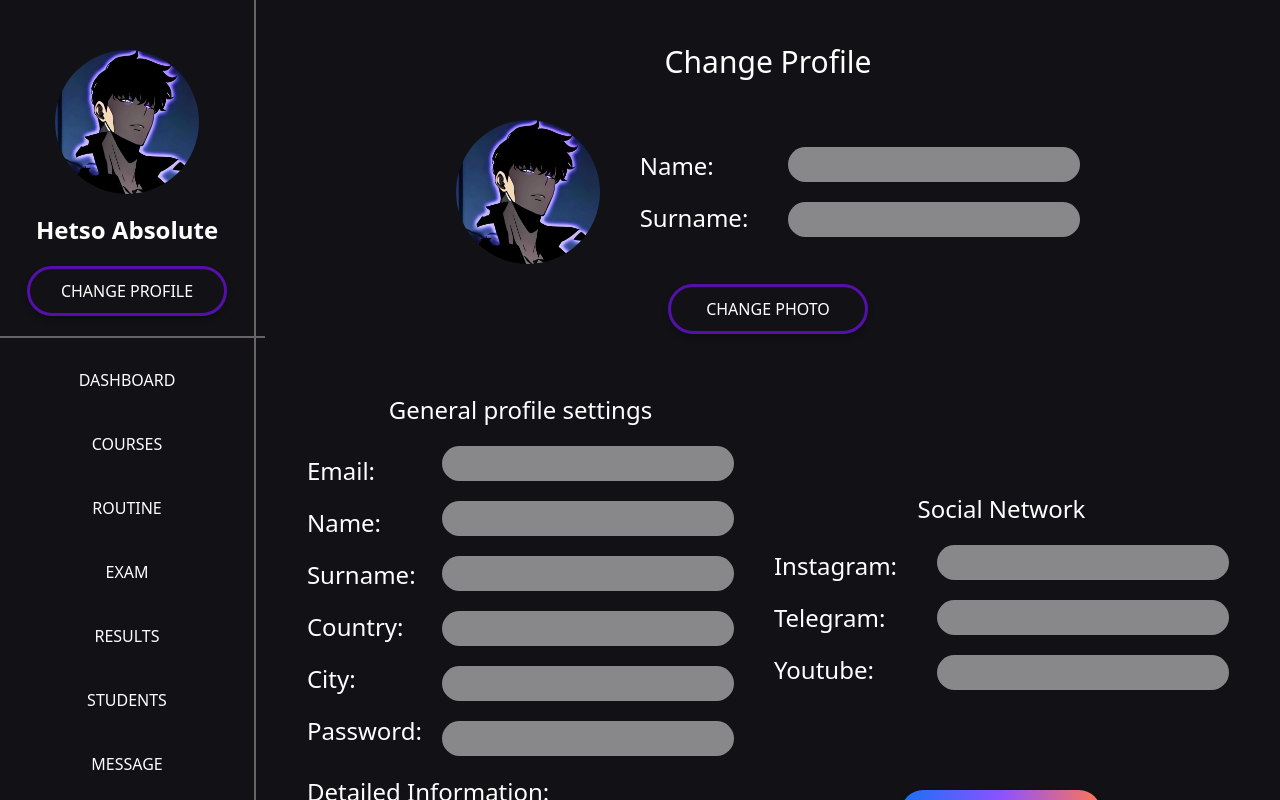
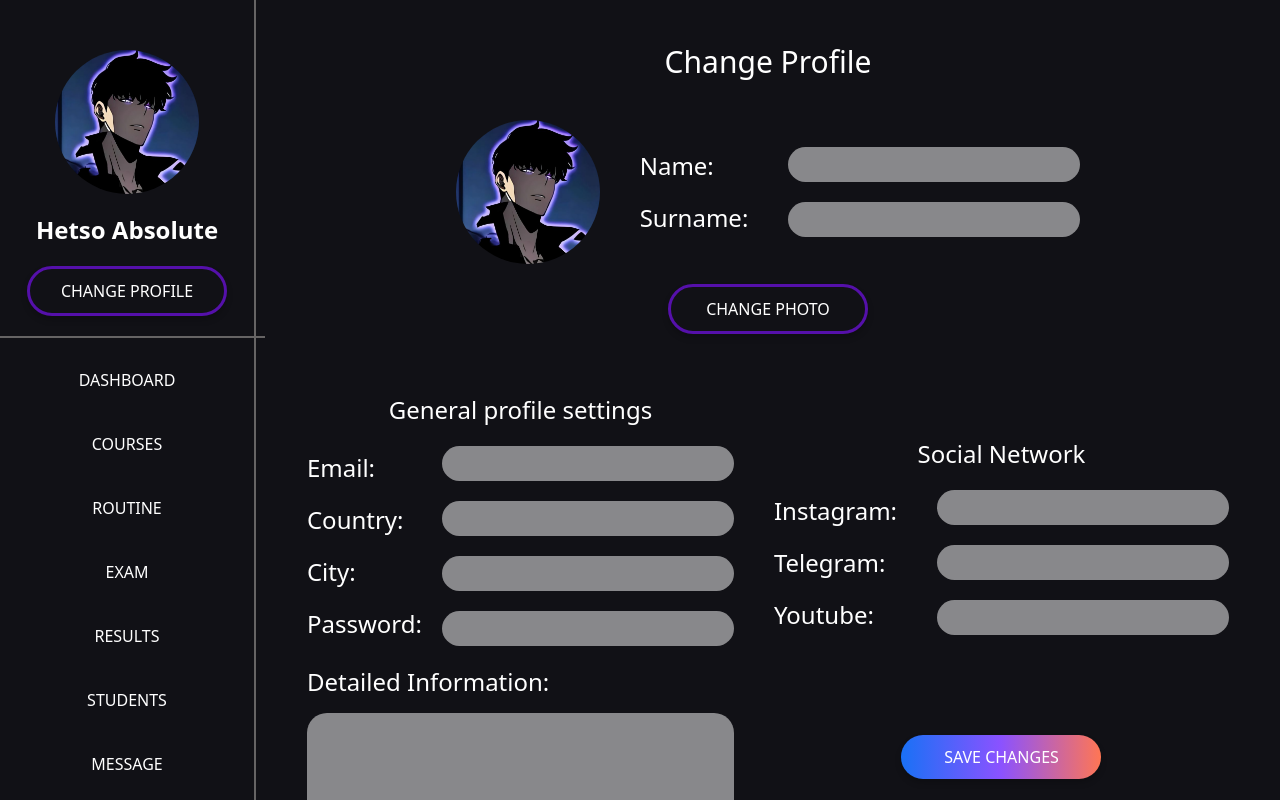
Before and after one commit to xHetso/online-school-front-vue, a Vue app: page /profile in a window 1280 px wide. Shown: the top 800 px of the page. Built offline with nearby package versions, Linux system fonts and the light colour scheme.

Commit message:
Refactor ChangeProfile.vue component

```diff
--- a/src/screens/ChangeProfile.vue
+++ b/src/screens/ChangeProfile.vue
@@ -1,75 +1,132 @@
-<script setup></script>
 <template>
-	<div>
+	<form @submit.prevent="handleSubmit">
 		<div class="main-profile flex gap-10 justify-center items-center">
-			<div class='col'>
-				<img class="w-36 h-36 rounded-full mb-5" src="/src/assets/images/image.png"></img>
+			<div class="col">
+				<img
+					class="w-36 h-36 rounded-full mb-5"
+					src="/src/assets/images/image.png"
+				/>
 			</div>
 			<div>
-				<h1 class='text-2xl mb-[20px]'>Name:</h1>
-				<h1 class='text-2xl mb-[20px]'>Surname:</h1>
+				<h1 class="text-2xl mb-[20px]">Name:</h1>
+				<h1 class="text-2xl mb-[20px]">Surname:</h1>
 			</div>
-			<div class = "flex flex-col">
-				<input class='text-input mb-[20px]' type="text">
-				<input class='text-input mb-[20px]' type="text">
+			<div class="flex flex-col">
+				<input
+					class="text-input mb-[20px]"
+					type="text"
+					v-model="formData.name"
+				/>
+				<input
+					class="text-input mb-[20px]"
+					type="text"
+					v-model="formData.surname"
+				/>
 			</div>
 		</div>
 
 		<div class="flex justify-center items-center mb-10">
-			<button class='edit-button'>Change photo</button>
+			<button class="edit-button">Change photo</button>
 		</div>
 
-		<div class = "center-settings flex gap-10 justify-center items-center">
-
+		<div class="center-settings flex gap-10 justify-center items-center">
 			<div>
-				<h1 class='text-2xl mb-[20px] text-center'>General profile settings</h1>
+				<h1 class="text-2xl mb-[20px] text-center">General profile settings</h1>
 				<div class="main-profile flex gap-5 justify-center items-center">
 					<div>
-						<h1 class='text-2xl mb-[20px]'>Email:</h1>
-						<h1 class='text-2xl mb-[20px]'>Name:</h1>
-						<h1 class='text-2xl mb-[20px]'>Surname:</h1>
-						<h1 class='text-2xl mb-[20px]'>Country:</h1>
-						<h1 class='text-2xl mb-[20px]'>City:</h1>
-						<h1 class='text-2xl mb-[20px]'>Password:</h1>
+						<h1 class="text-2xl mb-[20px]">Email:</h1>
+						<h1 class="text-2xl mb-[20px]">Country:</h1>
+						<h1 class="text-2xl mb-[20px]">City:</h1>
+						<h1 class="text-2xl mb-[20px]">Password:</h1>
 					</div>
-					<div class = "flex flex-col">
-						<input class='text-input mb-[20px]' type="text">
-						<input class='text-input mb-[20px]' type="text">
-						<input class='text-input mb-[20px]' type="text">
-						<input class='text-input mb-[20px]' type="text">
-						<input class='text-input mb-[20px]' type="text">
-						<input class='text-input mb-[20px]' type="text">
+					<div class="flex flex-col">
+						<input
+							class="text-input mb-[20px]"
+							type="text"
+							v-model="formData.email"
+						/>
+						<input
+							class="text-input mb-[20px]"
+							type="text"
+							v-model="formData.country"
+						/>
+						<input
+							class="text-input mb-[20px]"
+							type="text"
+							v-model="formData.city"
+						/>
+						<input
+							class="text-input mb-[20px]"
+							type="password"
+							v-model="formData.password"
+						/>
 					</div>
 				</div>
 				<div>
-					<h1 class = "text-2xl">Detailed Information:</h1>
-					<textarea class='detailed-input mb-[20px]' type="text"></textarea>
+					<h1 class="text-2xl">Detailed Information:</h1>
+					<textarea
+						class="detailed-input mb-[20px]"
+						v-model="formData.detailedInfo"
+					></textarea>
 				</div>
 			</div>
 
 			<div>
-				<h1 class='text-2xl mb-[20px] text-center'>Social Network</h1>
+				<h1 class="text-2xl mb-[20px] text-center">Social Network</h1>
 				<div class="main-profile flex gap-10 justify-center items-center mb-20">
 					<div>
-						<h1 class='text-2xl mb-[20px]'>Instagram:</h1>
-						<h1 class='text-2xl mb-[20px]'>Telegram:</h1>
-						<h1 class='text-2xl mb-[20px]'>Youtube:</h1>
+						<h1 class="text-2xl mb-[20px]">Instagram:</h1>
+						<h1 class="text-2xl mb-[20px]">Telegram:</h1>
+						<h1 class="text-2xl mb-[20px]">Youtube:</h1>
 					</div>
-					<div class = "flex flex-col">
-						<input class='text-input mb-[20px]' type="text">
-						<input class='text-input mb-[20px]' type="text">
-						<input class='text-input mb-[20px]' type="text">
+					<div class="flex flex-col">
+						<input
+							class="text-input mb-[20px]"
+							type="text"
+							v-model="formData.instagram"
+						/>
+						<input
+							class="text-input mb-[20px]"
+							type="text"
+							v-model="formData.telegram"
+						/>
+						<input
+							class="text-input mb-[20px]"
+							type="text"
+							v-model="formData.youtube"
+						/>
 					</div>
 				</div>
 				<div class="flex justify-center items-center mb-10">
-					<button class='save-btn'>Save changes</button>
+					<button class="save-btn" type="submit">Save changes</button>
 				</div>
 			</div>
+		</div>
+	</form>
+</template>
 
-		</div>
+<script setup>
+import { reactive } from 'vue'
 
-	</div>
-</template>
+const formData = reactive({
+	name: '',
+	surname: '',
+	email: '',
+	country: '',
+	city: '',
+	password: '',
+	instagram: '',
+	telegram: '',
+	youtube: '',
+	detailedInfo: '',
+})
+
+const handleSubmit = () => {
+	// Здесь обработайте отправку формы
+	console.log(formData)
+}
+</script>
+
 <style scoped>
 .text-input {
 	border-radius: 20px;
@@ -77,7 +134,7 @@
 	font-weight: 400;
 	padding: 3px 15px;
 	background-color: rgb(255 255 255 / 50%);
-		transition: border .4s ease-in-out;
+	transition: border 0.4s ease-in-out;
 	border: 1px solid transparent;
 }
 textarea {
@@ -91,7 +148,7 @@
 	margin-left: 0;
 	padding: 15px 20px;
 }
-	.edit-button{
+.edit-button {
 	color: white;
 	padding: 10px 20px;
 	width: 200px;
```
Lines whose indentation alone changed are shown as unchanged.
